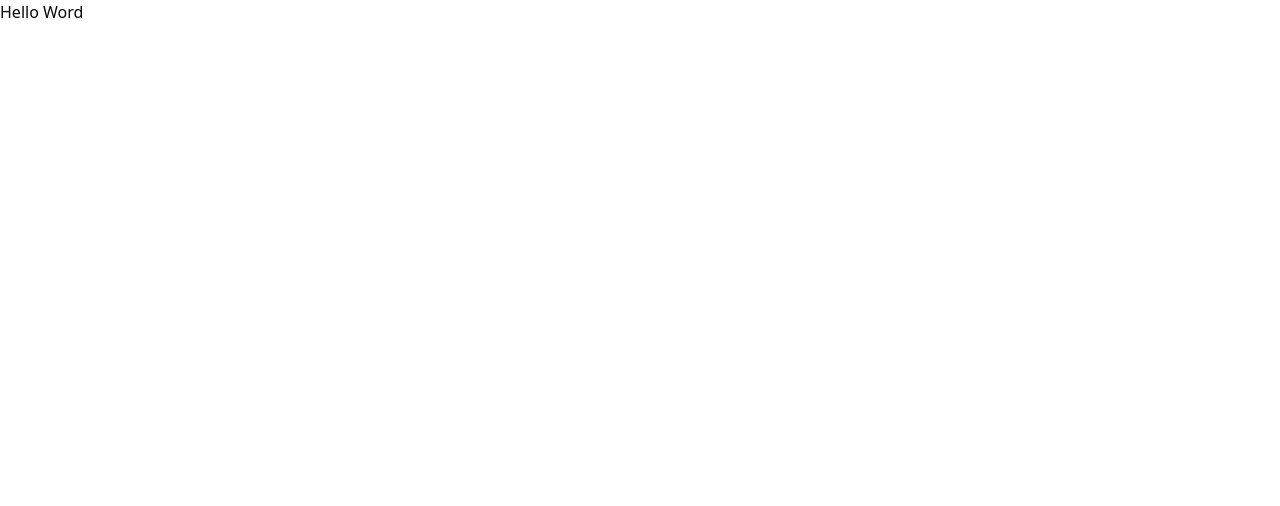
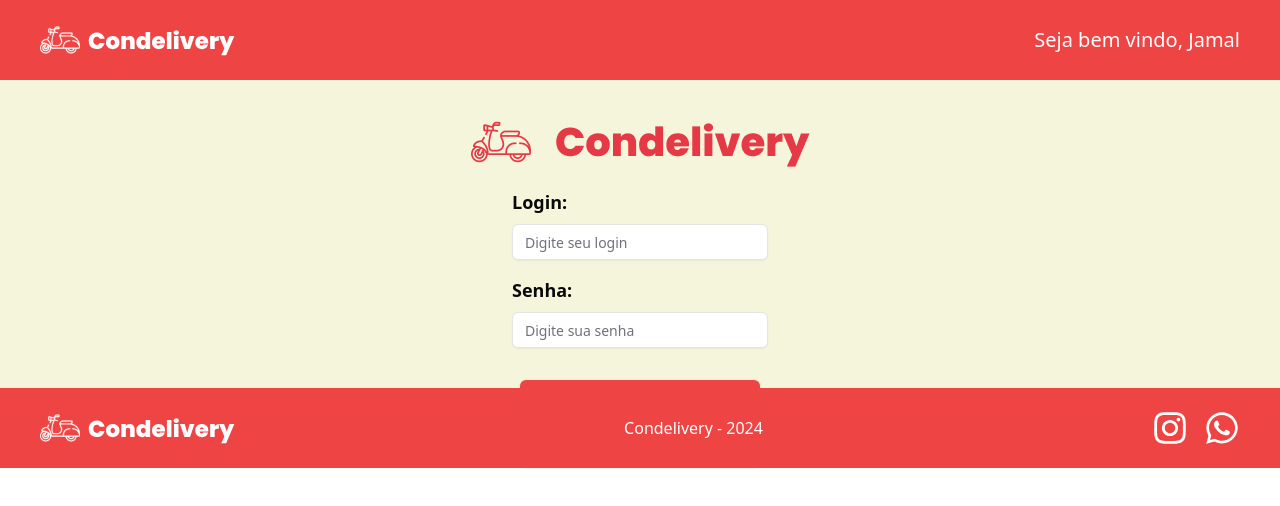
Before and after one commit to breno-saraiva/condelivery-front, a React (Vite) app: page / in a window 1280 px wide. Shown: the top 506 px of the page. Built offline with nearby package versions, Linux system fonts and the light colour scheme; the HTML template or start-up script is replaced by a standard one.

Commit message:
feat: create page login

```diff
--- a/src/modules/login/page/index.tsx
+++ b/src/modules/login/page/index.tsx
@@ -1,8 +1,38 @@
+import { Layout } from "@/shared/components/layout";
+import logo from "@/shared/assets/logo-red.png";
+import { Input } from "@/shared/components/ui/input";
+import { Label } from "@/shared/components/ui/label";
+import { Button } from "@/shared/components/ui/button";
+
 function Login() {
   return (
-    <div className="">
-      <h1>Hello Word</h1>
-    </div>
+    <Layout>
+      <div className="mx-10 pt-28">
+        <div className="flex flex-col justify-center items-center gap-4">
+          <img src={logo} />
+          <div className="flex flex-col justify-start items-start gap-2">
+            <Label className="font-semibold text-lg">Login:</Label>
+            <Input className="w-64 bg-white" placeholder="Digite seu login" />
+          </div>
+          <div className="flex flex-col justify-start items-start gap-2">
+            <Label className="font-semibold text-lg">Senha:</Label>
+            <Input
+              placeholder="Digite sua senha"
+              type="password"
+              className="w-64 bg-white"
+            />
+          </div>
+          <div className="pt-4 flex flex-col gap-4">
+            <Button className="w-60 text-white bg-red-500 hover:bg-red-400">
+              Entrar
+            </Button>
+            <Button className="w-60" variant="outline">
+              Cadastre-se
+            </Button>
+          </div>
+        </div>
+      </div>
+    </Layout>
   );
 }
 
--- a/src/shared/components/layout/index.tsx
+++ b/src/shared/components/layout/index.tsx
@@ -7,7 +7,7 @@ type Prop = {
 };
 function Layout({ children }: Prop) {
   return (
-    <div className="w-full h-screen relative">
+    <div className="w-full relative bg-[#f5f5dc]">
       <header className="py-5 px-10 flex items-center justify-between bg-red-500 absolute top-0 w-full">
         <div>
           <img src={logo} alt="logomarca" />
```
Also changed, not shown: src/shared/assets/logo-red.png (added).
